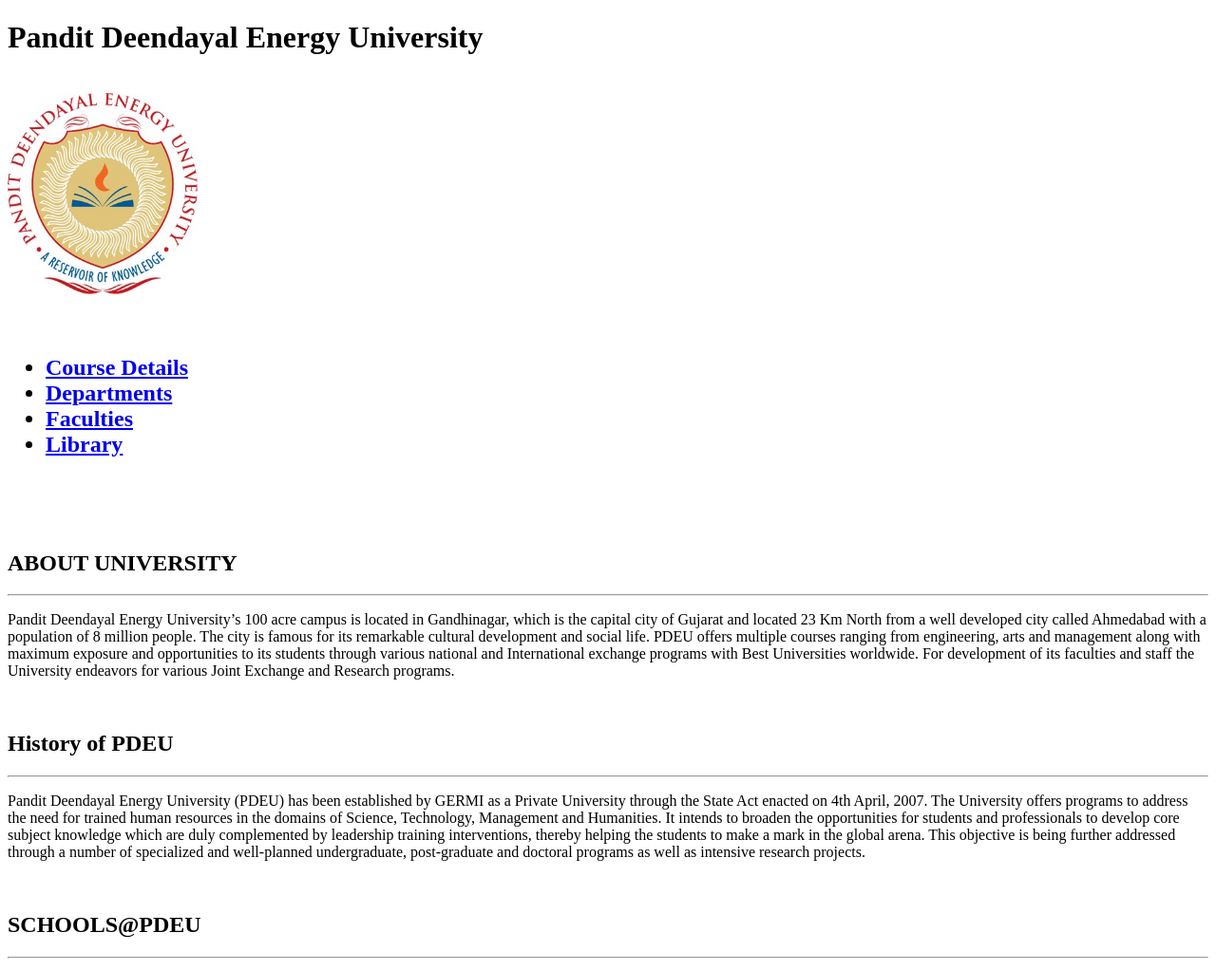
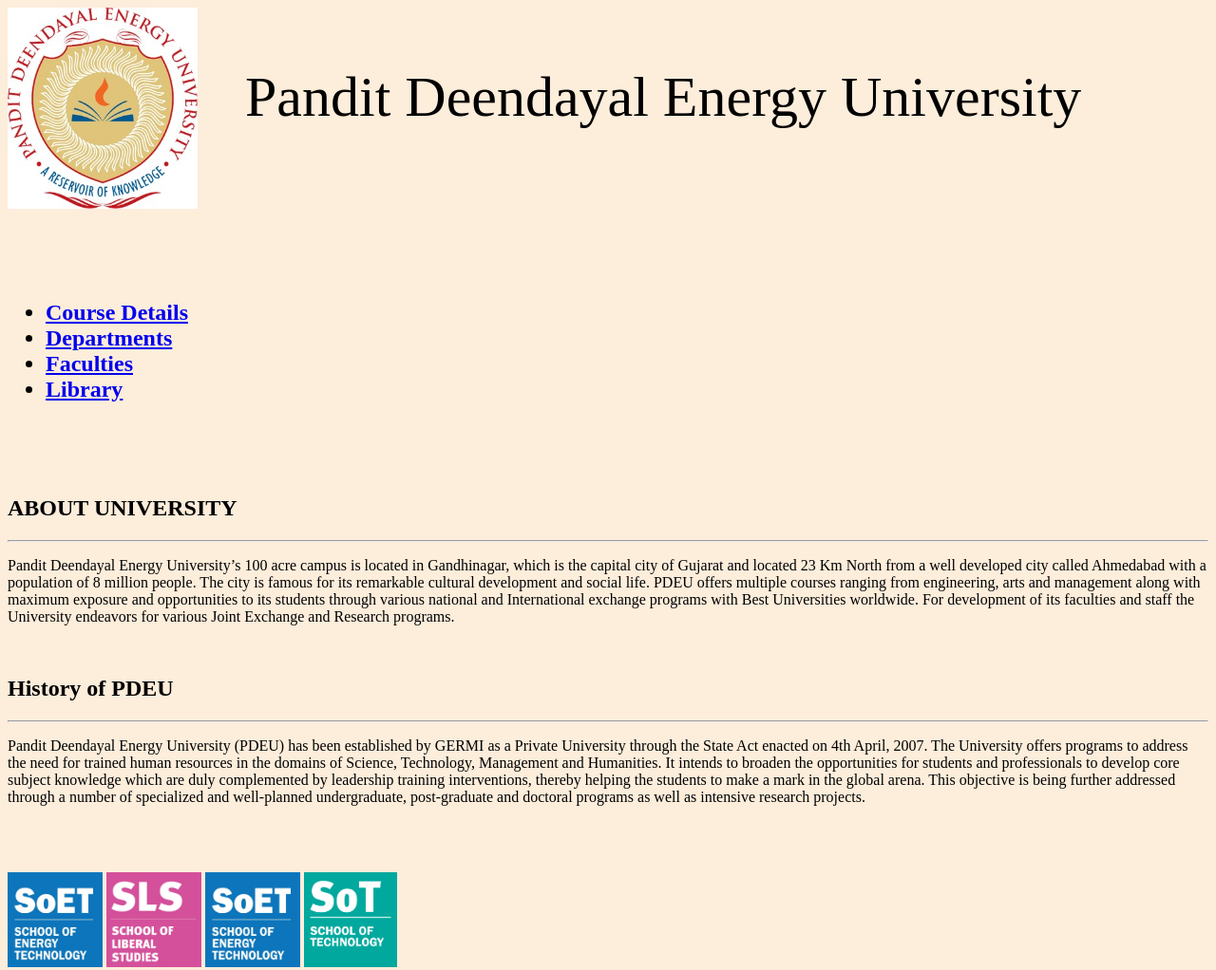
Before and after one commit to Priyansh-0704/PDEU-Website, a plain HTML site: page index.html in a window 1280 px wide. Shown: the top 1022 px of the page at 95% size. Drawn offline with Linux system fonts and the light colour scheme.

Commit message:
added css and other updates

```diff
--- a/index.html
+++ b/index.html
@@ -4,12 +4,29 @@
     <meta charset="UTF-8">
     <meta name="viewport" content="width=device-width, initial-scale=1.0">
     <title>PDPU - Pandit Deendayal Energy University</title>
+    <style>
+        *
+        {
+            background-color: rgb(253, 237, 219);
+        }
+        .topClass
+        {
+            display: flex;
+            font-size: 60px;
+        }
+        .topText
+        {
+            padding-left: 50px;
+            vertical-align: bottom;
+        }
+    </style>
 </head>
 <body>
-    <h1 align = left>Pandit Deendayal Energy University</h1>
+    <div class="topClass">
+        <img src="/logo.jpg" alt="PDEU" width = "200">
+        <p class="topText">Pandit Deendayal Energy University</p>
+    </div>
     <br>
-    <img src="/logo.jpg" alt="PDEU" width = "200">
-    <!-- <img src="/background.jpg" alt="" width = 1000 height = 400 align = right> -->
         <br><br><br>
     <h2>
     <ul>
@@ -33,9 +50,9 @@
     <hr>
     <p>Pandit Deendayal Energy University (PDEU) has been established by GERMI as a Private University through the State Act enacted on 4th April, 2007. The University offers programs to address the need for trained human resources in the domains of Science, Technology, Management and Humanities. It intends to broaden the opportunities for students and professionals to develop core subject knowledge which are duly complemented by leadership training interventions, thereby helping the students to make a mark in the global arena. This objective is being further addressed through a number of specialized and well-planned undergraduate, post-graduate and doctoral programs as well as intensive research projects.</p>
 
-    <br>
-
-    <h2>SCHOOLS@PDEU </h2>
+    <br><br><br>
+    <img style="height: 100px;" src="/SOET.png" alt=""> <img style="height: 100px;" src="/SLS.png" alt=""> <img style="height: 100px;" src="/SOET.png" alt=""> <img style="height: 100px;" src="/SOT.png" alt="">
+    <h2>SCHOOLS@PDEU</h2>
     <hr>
     <p><big><b>School of Petroleum Management</b></big> offers M.B.A. in (a) Energy & Infrastructure and (b) General Management, Ph.D., Post Graduate Diploma in Petroleum Management for Executives (PGDPM-X) and Management Development Programmes.</p>
 
```
Also changed, not shown: departments.html (+1 -0 lines), SLS.png (added), SOET.png (added), SOM.png (added), SOT.png (added).
